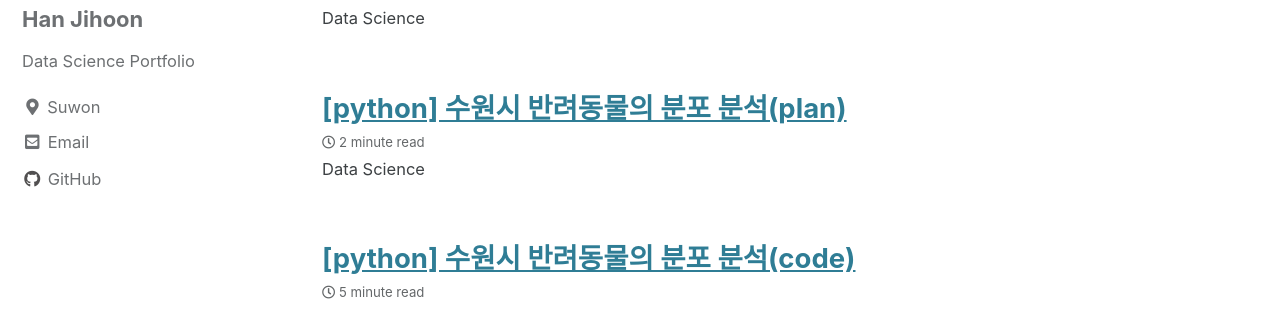
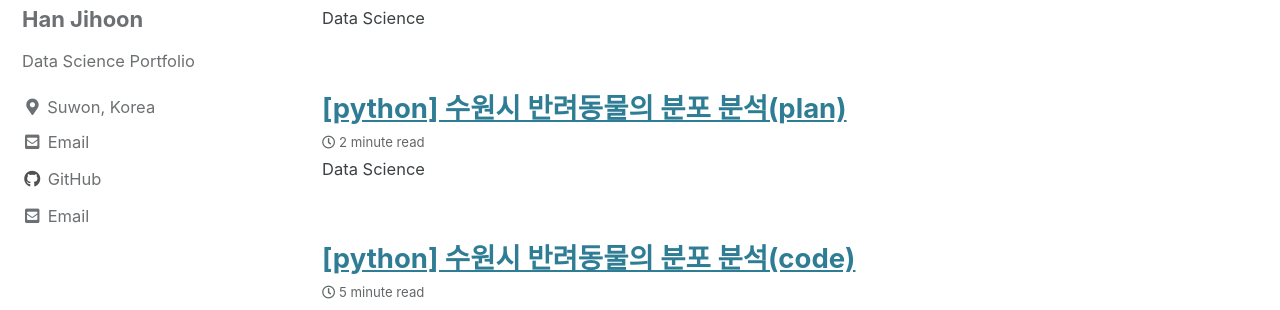
Before and after one commit to jhhan0208/jhhan0208.github.io, a Jekyll site: the page built from index.html, in a window 1280 px wide. Shown: the part 559-869 px from the top of the page. Built offline with Jekyll 4.4.1, drawn with Linux system fonts in a browser that asks for light colours; cached includes are drawn as plain includes; the list of posts is cut into pages by our own code.

Commit message:
Update _config.yml

```diff
--- a/_config.yml
+++ b/_config.yml
@@ -96,8 +96,8 @@ author:
   name             : "Han Jihoon"
   avatar           : "/images/bio-photo.jpg"# path of avatar image, e.g. "/assets/images/bio-photo.jpg"
   bio              : "Data Science Portfolio"
-  location         : "Suwon"
-  email            :
+  location         : "Suwon, Korea"
+  email            : "jhhan0208@gmail.com"
   links:
     - label: "Email"
       icon: "fas fa-fw fa-envelope-square"
```
